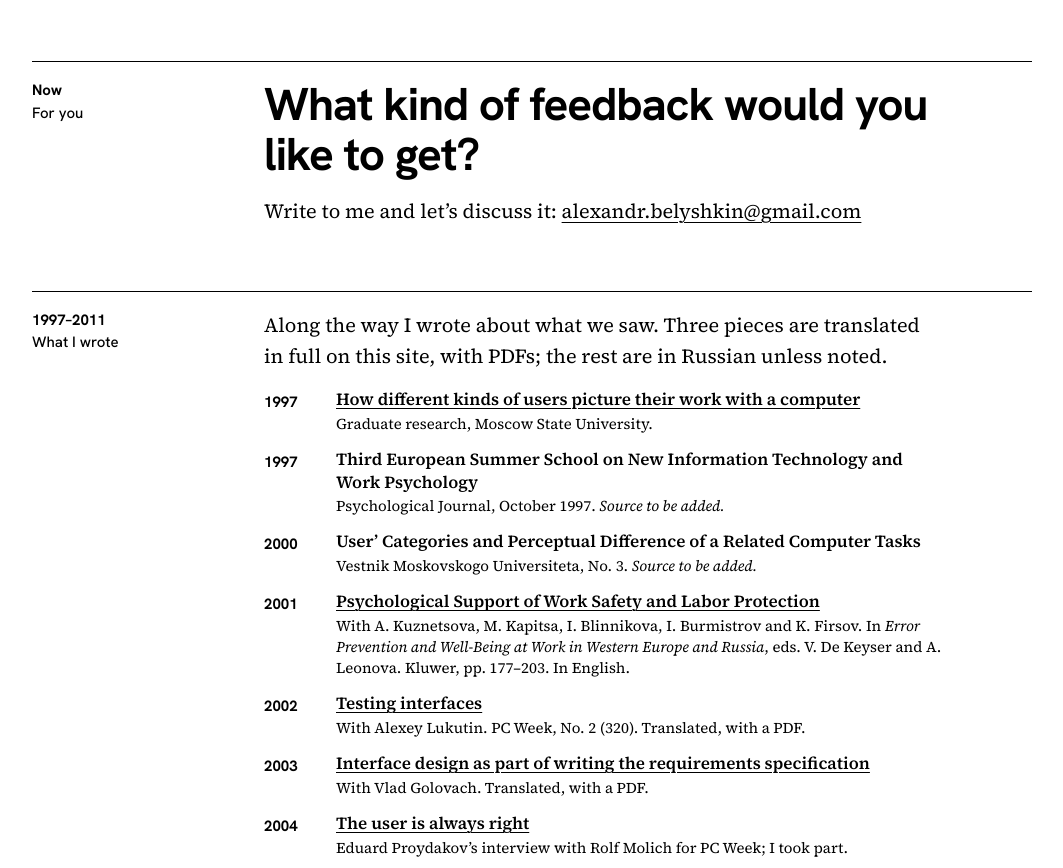
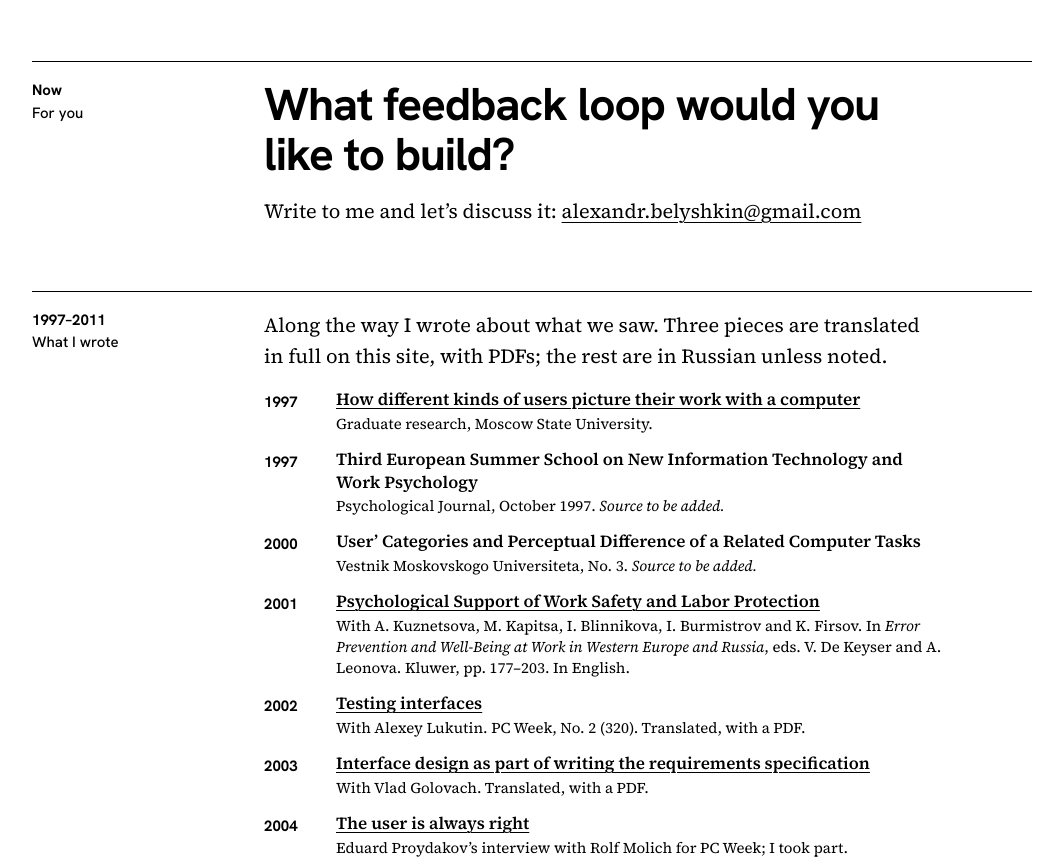
Before and after one commit to baabroad1-rgb/play-of-time, a plain HTML site: page baa/index.html in a window 1280 px wide. Shown: the part 2687-3555 px from the top of the page, without its empty margins (108-1171 px from the left). Drawn offline with Linux system fonts and the light colour scheme.

Commit message:
baa: вопрос посетителю — какую петлю обратной связи он хочет построить
Co-Authored-By: Claude Opus 5.5 <noreply@anthropic.com>
Claude-Session: https://claude.ai/code/session_01BDtVaUdwnBKSxykXmhjaAn

```diff
--- a/baa/index.html
+++ b/baa/index.html
@@ -157,7 +157,7 @@ footer { display: flex; flex-wrap: wrap; justify-content: space-between; gap: 6p
   <section>
     <h2><span class="yrs">Now</span><span class="to">For you</span></h2>
     <div class="col">
-      <p class="ask">What kind of feedback would you like to get?</p>
+      <p class="ask">What feedback loop would you like to build?</p>
       <p>Write to me and let’s discuss it: <a href="mailto:alexandr.belyshkin@gmail.com">alexandr.belyshkin@gmail.com</a></p>
     </div>
   </section>
```
